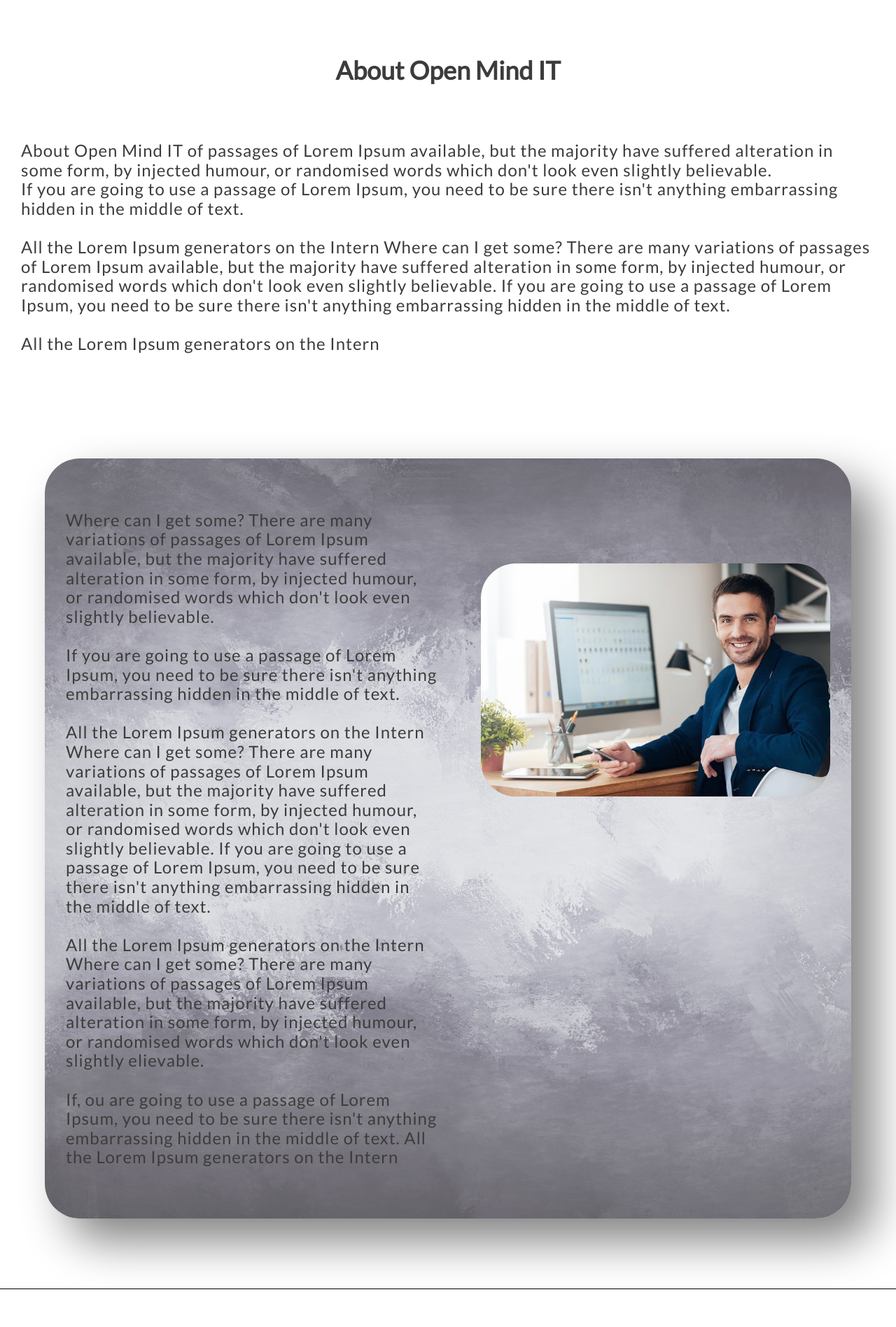
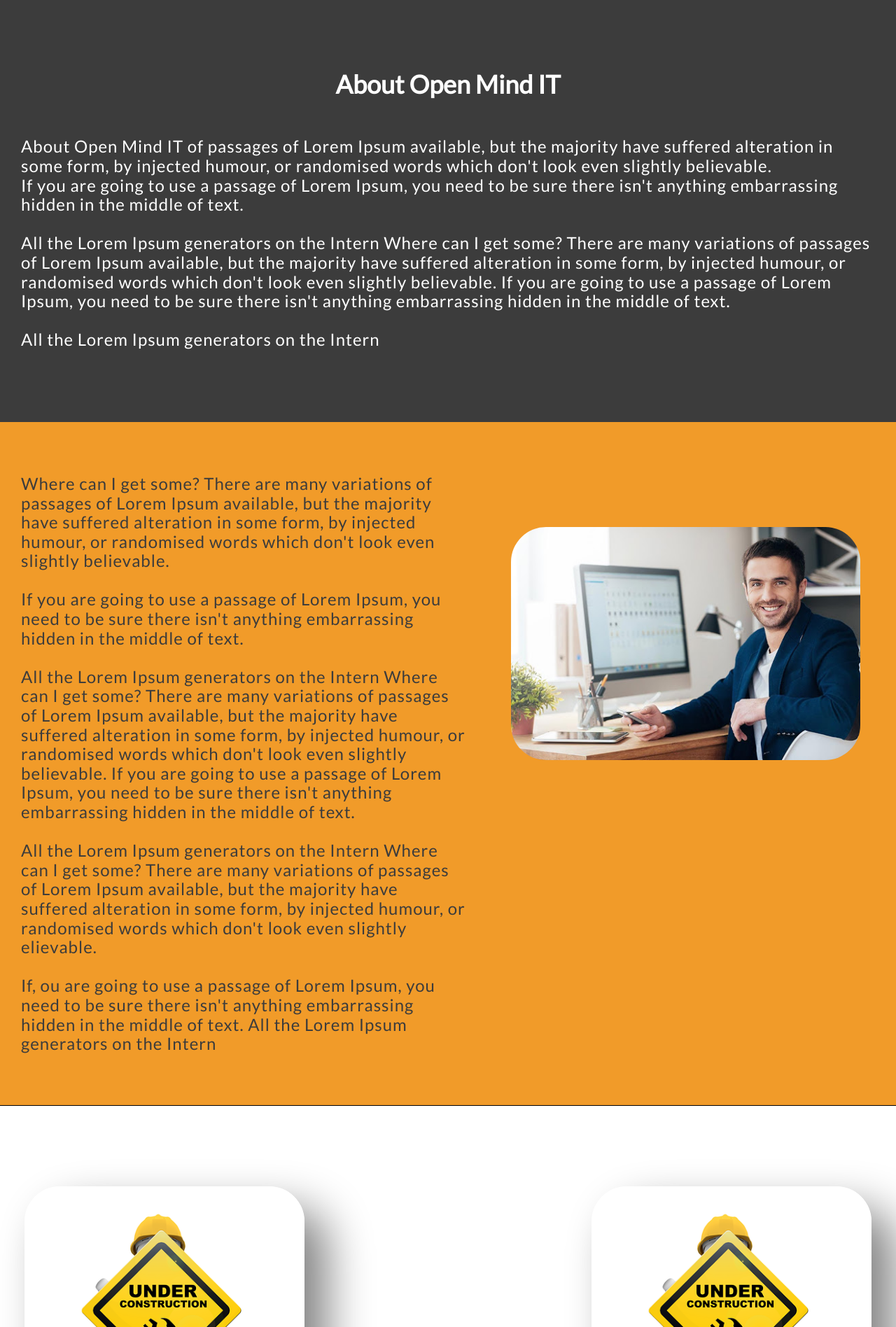
Before and after one commit to KamilRozanski/open-mind-it, a PHP site: page /index.html in a window 1280 px wide. Shown: the part 950-2846 px from the top of the page at 70% size. Run offline with PHP 8.4, Linux system fonts and the light colour scheme; style sheets or scripts are compiled from the project's sources.

Commit message:
change bgc

```diff
--- a/css/style.css
+++ b/css/style.css
@@ -19,3 +19,4 @@ body {
 	margin: 0 auto;
 	overflow: hidden;
 }
+/* #f19b29 */
--- a/index.html
+++ b/index.html
@@ -63,9 +63,8 @@
         <section class="header">
             <div class="header__img">
             </div>
-            <video class="background-video" autoplay loop muted
-                poster="../open-mind-it/assets/pexels-mikhail-nilov-7989682.mp4">
-                <source src="assets/pexels-mikhail-nilov-7989682.mp4" type="video/mp4">
+            <video class="background-video" autoplay loop muted poster="../open-mind-it/assets/header_wideo.mp4">
+                <source src="assets/header_wideo.mp4" type="video/mp4">
             </video>
             <h1 class="header__title">Passion is everything</h1>
             <p class="header__text">Where can I get some?
@@ -370,6 +369,7 @@
 
         </footer>
         <!-- Video by Mikhail Nilov from Pexels -->
+        <!-- Video by Alan Quirván from Pexels -->
 
     </main>
 
--- a/scss/header.css
+++ b/scss/header.css
@@ -14,7 +14,7 @@
   top: 0;
   bottom: 0;
   z-index: -1;
-  opacity: 0.7;
+  opacity: 0.6;
 }
 
 .header .header__title {
@@ -29,12 +29,6 @@
   padding: 0px 30px;
 }
 
-@media (max-width: 1024px) {
-  .header .header__img {
-    background-image: url(../assets/hero-img_1024.jpg);
-  }
-}
-
 @media (max-width: 640px) {
   header {
     margin-top: 0px;
--- a/scss/header.scss
+++ b/scss/header.scss
@@ -26,7 +26,7 @@
 		top: 0;
 		bottom: 0;
 		z-index: -1;
-		opacity: 0.7;
+		opacity: 0.6;
 	}
 	.header__title {
 		position: relative;
@@ -40,14 +40,6 @@
 	}
 }
 
-@media (max-width: 1024px) {
-	.header {
-		.header__img {
-			background-image: url(../assets/hero-img_1024.jpg);
-		}
-	}
-}
-
 @media (max-width: 640px) {
 	header {
 		margin-top: 0px;
--- a/scss/hero.css
+++ b/scss/hero.css
@@ -1,32 +1,29 @@
 .about__open-mind {
   width: 100vw;
   padding-bottom: 80px;
-  margin: 0 auto;
+  margin: 0px auto;
+  background-color: #3c3c3c;
+  color: #fff;
 }
 
 .about__open-mind .about__open-mind__title {
-  padding: 50px 15px 30px 15px;
+  margin: 0px;
+  padding: 100px 15px 30px 15px;
   text-align: center;
 }
 
 .about__open-mind .about__open-mind__descroptions {
-  margin: 50px 0px;
   padding: 0 30px;
   letter-spacing: 1px;
 }
 
 .about__owner {
-  width: 90vw;
-  margin: 20px auto 80px auto;
+  width: 100vw;
   display: flex;
   flex-direction: row;
   justify-self: center;
   align-items: flex-start;
-  background-image: url(../assets/about__owner__bgc.jpg);
-  background-position: center;
-  background-size: cover;
-  box-shadow: 32px 32px 64px #828282, -32px -32px 64px #ffffff;
-  border-radius: 50px;
+  background-color: #f19b29;
 }
 
 .about__owner .about__owner__description {
@@ -36,8 +33,7 @@
 
 .about__owner__container {
   max-width: 50vw;
-  margin: 50px 0px;
-  padding: 0px 30px;
+  padding: 50px 30px;
 }
 
 .about__owner__container .about__owner__img {
--- a/scss/hero.scss
+++ b/scss/hero.scss
@@ -1,29 +1,26 @@
 .about__open-mind {
 	width: 100vw;
 	padding-bottom: 80px;
-	margin: 0 auto;
+	margin: 0px auto;
+	background-color: #3c3c3c;
+	color: #fff;
 	.about__open-mind__title {
-		padding: 50px 15px 30px 15px;
+		margin: 0px;
+		padding: 100px 15px 30px 15px;
 		text-align: center;
 	}
 	.about__open-mind__descroptions {
-		margin: 50px 0px;
 		padding: 0 30px;
 		letter-spacing: 1px;
 	}
 }
 .about__owner {
-	width: 90vw;
-	margin: 20px auto 80px auto;
+	width: 100vw;
 	display: flex;
 	flex-direction: row;
 	justify-self: center;
 	align-items: flex-start;
-	background-image: url(../assets/about__owner__bgc.jpg);
-	background-position: center;
-	background-size: cover;
-	box-shadow: 32px 32px 64px #828282, -32px -32px 64px #ffffff;
-	border-radius: 50px;
+	background-color: #f19b29;
 
 	.about__owner__description {
 		letter-spacing: 1px;
@@ -32,8 +29,7 @@
 }
 .about__owner__container {
 	max-width: 50vw;
-	margin: 50px 0px;
-	padding: 0px 30px;
+	padding: 50px 30px;
 	.about__owner__img {
 		max-width: 39vw;
 		object-fit: contain;
--- a/scss/projects.css
+++ b/scss/projects.css
@@ -1,10 +1,10 @@
 .projects {
+  position: relative;
   display: flex;
   justify-content: flex-start;
   justify-content: space-between;
   flex-direction: row;
   flex-wrap: wrap;
-  margin: 100px 0px;
   border-bottom: 1px solid black;
   border-top: 1px black solid;
   padding: 80px 0;
@@ -38,8 +38,10 @@
   left: 0px;
   width: 100%;
   height: 100%;
-  background-image: url(../assets/project.jpg);
+  border-radius: 50px;
+  background-image: url(../assets/project.png);
   background-size: cover;
+  background-position: center;
   opacity: 1;
   transition: .3s ease-in-out;
   object-fit: contain;
--- a/scss/projects.scss
+++ b/scss/projects.scss
@@ -1,14 +1,17 @@
 .projects {
+	position: relative;
 	display: flex;
 	justify-content: flex-start;
 	justify-content: space-between;
 	flex-direction: row;
 	flex-wrap: wrap;
-	margin: 100px 0px;
 	border-bottom: 1px solid black;
 	border-top: 1px black solid;
 	padding: 80px 0;
+
+	// background-color: #3c3c3c;
 }
+
 .project__wrapper {
 	margin: 25px;
 	.project {
@@ -31,8 +34,10 @@
 			left: 0px;
 			width: 100%;
 			height: 100%;
-			background-image: url(../assets/project.jpg);
+			border-radius: 50px;
+			background-image: url(../assets/project.png);
 			background-size: cover;
+			background-position: center;
 			opacity: 1;
 			transition: .3s ease-in-out;
 			object-fit: contain;
--- a/scss/technology.css
+++ b/scss/technology.css
@@ -1,4 +1,5 @@
 .technology {
+  position: relative;
   border-bottom: 1px solid black;
   margin-bottom: 80px;
 }
--- a/scss/technology.scss
+++ b/scss/technology.scss
@@ -1,6 +1,8 @@
 .technology {
+	position: relative;
 	border-bottom: 1px solid black;
 	margin-bottom: 80px;
+
 
 	.technology__title {
 		padding: 50px 15px 30px 15px;
```
Also changed, not shown: assets/project.jpg (deleted), assets/project.png (added), assets/project__wallpaper.jpg (added), 2 other files.
